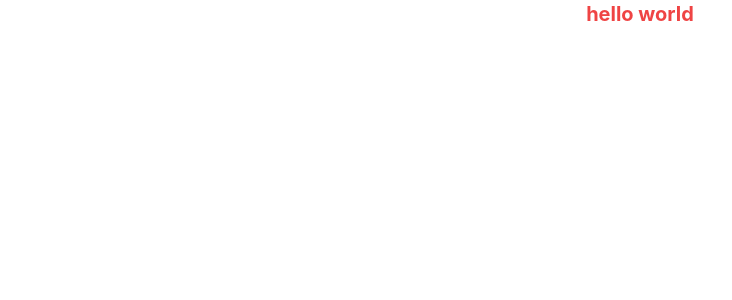
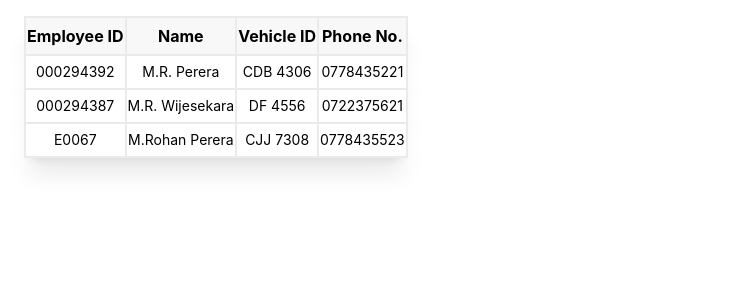
Before and after one commit to Rashmi-Wijesekara/smart-parking-system-admin, a React (Create React App) app: page / in a window 1280 px wide. Shown: the top 300 px of the page, without its empty margins (0-732 px from the left). Built offline with nearby package versions, Linux system fonts and the light colour scheme.

Commit message:
created employee data table

```diff
--- a/src/App.js
+++ b/src/App.js
@@ -1,11 +1,14 @@
-import './App.css';
+import React from "react";
+import "./App.css";
+import EmployeeData from "./Dashboard/Pages/EmployeeData";
 
 function App() {
-  return (
-    <div className="App">
-      <div className="font-bold text-red-500 text-xl">hello world</div>
-    </div>
-  );
+    return (
+        <div>
+            <EmployeeData />
+        </div>
+
+    );
 }
 
 export default App;
--- /dev/null
+++ b/src/Dashboard/Pages/EmployeeData.jsx
@@ -0,0 +1,25 @@
+import React from "react";
+
+import Table from "../../shared/components/Table";
+
+import * as sampleData from "../../sampleData";
+
+const EmployeeData = () => {
+	const employeeTitles = sampleData.employeeTitles
+	const employeeData = sampleData.employeeData
+
+    return (
+		<div className="flex flex-row">
+            <div className="flex flex-row mt-4">
+					<div className="grow px-6">
+						<Table
+							titles={employeeTitles}
+							data={employeeData}
+						/>
+					</div>
+            </div>
+        </div>
+        );
+    };
+
+export default EmployeeData;
--- /dev/null
+++ b/src/sampleData.jsx
@@ -0,0 +1,208 @@
+// shift log
+export const shiftLogData = [
+	{
+		id: "1",
+		date: "10-06-2022",
+		shiftType: "Day",
+		startTime: "08.28 am",
+		endTime: "05.28 pm",
+	},
+	{
+		id: "2",
+		date: "11-06-2022",
+		shiftType: "Day",
+		startTime: "08.31 am",
+		endTime: "05.34 pm",
+	},
+	{
+		id: "3",
+		date: "12-06-2022",
+		shiftType: "Night",
+		startTime: "05.28 pm",
+		endTime: "08.28 am",
+	},
+	{
+		id: "4",
+		date: "12-06-2022",
+		shiftType: "Night",
+		startTime: "05.28 pm",
+		endTime: "08.28 am",
+	},
+]
+
+export const shiftLogTitles = [
+		"Date",
+		"Shift Type",
+		"Shift Start Time",
+		"Shift End Time",
+]
+
+// parking log
+export const parkingLogTitles = [
+	"Employee ID",
+	"Name",
+	"Vehicle ID",
+	"IN/OUT",
+	"Date",
+	"Time"
+]
+
+export const parkingLogData = [
+	{
+		id: "1",
+		employeeId: "000294387",
+		name: "M.R. Perera",
+		vehicleId: "CDB 4306",
+		inOut: "IN",
+		date: "23-06-2022",
+		time: "12.30 pm",
+	},
+	{
+		id: "2",
+		employeeId: "000294392",
+		name: "J.D. Wijesekara",
+		vehicleId: "AAB 5546",
+		inOut: "IN",
+		date: "13-02-2022",
+		time: "08.30 am",
+	},
+	{
+		id: "3",
+		employeeId: "E0056",
+		name: "M.Rohan Perera",
+		vehicleId: "CRE 5448",
+		inOut: "OUT",
+		date: "04-06-2022",
+		time: "09.30 am",
+	},
+	{
+		id: "2",
+		employeeId: "E0405",
+		name: "J.D. Wijesekara",
+		vehicleId: "AAB 5546",
+		inOut: "IN",
+		date: "13-02-2022",
+		time: "08.30 am",
+	},
+	{
+		id: "3",
+		employeeId: "E0056",
+		name: "M.Rohan Perera",
+		vehicleId: "CRE 5448",
+		inOut: "OUT",
+		date: "04-06-2022",
+		time: "09.30 am",
+	},
+	{
+		id: "3",
+		employeeId: "E0056",
+		name: "M.Rohan Perera",
+		vehicleId: "CRE 5448",
+		inOut: "OUT",
+		date: "04-06-2022",
+		time: "09.30 am",
+	},
+	{
+		id: "2",
+		employeeId: "E0405",
+		name: "J.D. Wijesekara",
+		vehicleId: "AAB 5546",
+		inOut: "IN",
+		date: "13-02-2022",
+		time: "08.30 am",
+	},
+	{
+		id: "3",
+		employeeId: "E0056",
+		name: "M.Rohan Perera",
+		vehicleId: "CRE 5448",
+		inOut: "OUT",
+		date: "04-06-2022",
+		time: "09.30 am",
+	},
+	{
+		id: "3",
+		employeeId: "E0056",
+		name: "M.Rohan Perera",
+		vehicleId: "CRE 5448",
+		inOut: "OUT",
+		date: "04-06-2022",
+		time: "09.30 am",
+	},
+	{
+		id: "2",
+		employeeId: "E0405",
+		name: "J.D. Wijesekara",
+		vehicleId: "AAB 5546",
+		inOut: "IN",
+		date: "13-02-2022",
+		time: "08.30 am",
+	},
+	{
+		id: "3",
+		employeeId: "E0056",
+		name: "M.Rohan Perera",
+		vehicleId: "CRE 5448",
+		inOut: "OUT",
+		date: "04-06-2022",
+		time: "09.30 am",
+	},
+	{
+		id: "3",
+		employeeId: "E0056",
+		name: "M.Rohan Perera",
+		vehicleId: "CRE 5448",
+		inOut: "OUT",
+		date: "04-06-2022",
+		time: "09.30 am",
+	},
+	{
+		id: "2",
+		employeeId: "E0405",
+		name: "J.D. Wijesekara",
+		vehicleId: "AAB 5546",
+		inOut: "IN",
+		date: "13-02-2022",
+		time: "08.30 am",
+	},
+	{
+		id: "3",
+		employeeId: "E0056",
+		name: "M.Rohan Perera",
+		vehicleId: "CRE 5448",
+		inOut: "OUT",
+		date: "04-06-2022",
+		time: "09.30 am",
+	},
+];
+
+export const employeeTitles = [
+	"Employee ID",
+	"Name",
+	"Vehicle ID",
+	"Phone No."
+];
+
+export const employeeData = [
+	{
+		id: "1",
+		employeeId: "000294392",
+		name: "M.R. Perera",
+		vehicleId: "CDB 4306",
+		phoneNo: "0778435221",
+	},
+	{
+		id: "2",
+		employeeId: "000294387",
+		name: "M.R. Wijesekara",
+		vehicleId: "DF 4556",
+		phoneNo: "0722375621",
+	},
+	{
+		id: "3",
+		employeeId: "E0067",
+		name: "M.Rohan Perera",
+		vehicleId: "CJJ 7308",
+		phoneNo: "0778435523",
+	},
+];
--- /dev/null
+++ b/src/shared/components/Table.jsx
@@ -0,0 +1,25 @@
+import React from "react";
+
+import Row from "./TableRow";
+import Title from "./TableTitle";
+
+const Table = (props) => {
+	const data = props.data
+	const titles = props.titles
+
+	return (
+		<table className="border-3 w-full overflow-y-auto z-100 h-[100px]">
+			<thead>
+				<Title titles={titles} />
+			</thead>
+
+			<tbody>
+				{Object.keys(data).map((key) => {
+					return <Row key={key} row={data[key]} />;
+				})}
+			</tbody>
+		</table>
+	);
+};
+
+export default Table;
--- /dev/null
+++ b/src/shared/components/TableRow.jsx
@@ -0,0 +1,28 @@
+import React from "react";
+
+const TableRow = (props) => {
+	const row = props.row;
+
+	return (
+		<tr
+			className={
+				'bg-white justify-items-center shadow-xl'
+			}
+		>
+			{Object.keys(row).map((key) => {
+				if (key !== "id") {
+					return (
+						<td
+							key={key}
+							className="border-y-2 last:border-r-2 border-l-2 border-tableTitleBorder py-1.5 font-second text-sm text-center"
+						>
+							{row[key]}
+						</td>
+					);
+				}
+			})}
+		</tr>
+	);
+};
+
+export default TableRow;
--- /dev/null
+++ b/src/shared/components/TableTitle.jsx
@@ -0,0 +1,24 @@
+import React from "react";
+
+const TableTitle = (props) => {
+	const titleNames = props.titles;
+
+	return (
+		<tr
+			className='bg-tableTitleBg justify-items-center shadow-xl'
+		>
+			{titleNames.map((titleName) => {
+				return (
+					<th
+						key={titleName}
+						className="border-y-2 last:border-r-2 border-l-2 border-tableTitleBorder py-1.5 font-second font-bold text-center"
+					>
+						{titleName}
+					</th>
+				);
+			})}
+		</tr>
+	);
+};
+
+export default TableTitle;
--- a/tailwind.config.js
+++ b/tailwind.config.js
@@ -1,6 +1,6 @@
 /** @type {import('tailwindcss').Config} */
 module.exports = {
-	content: ["./src/**/*.{html,js}"],
+	content: ["./src/**/*.{html,js,jsx}"],
 	theme: {
 		extend: {
 			fontFamily: {
```
